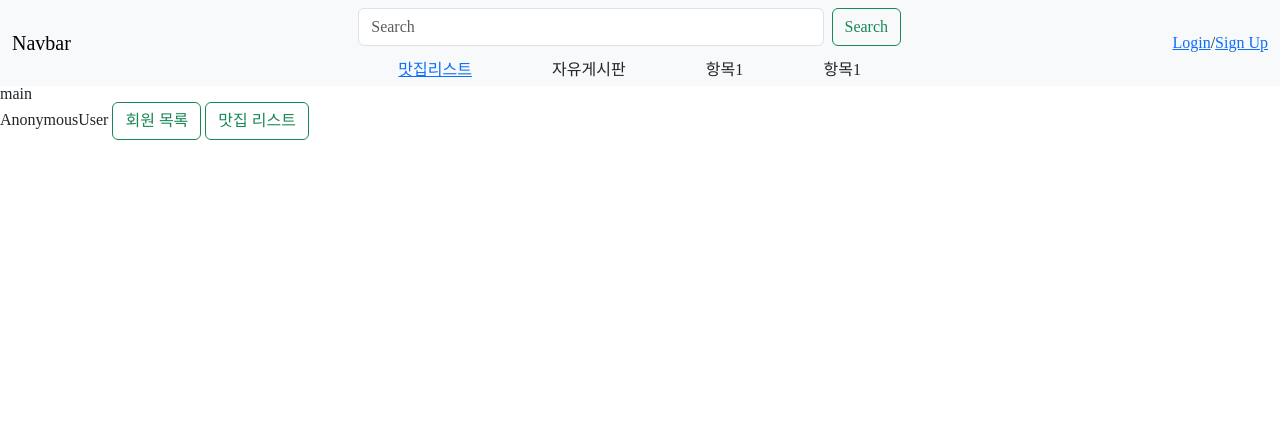
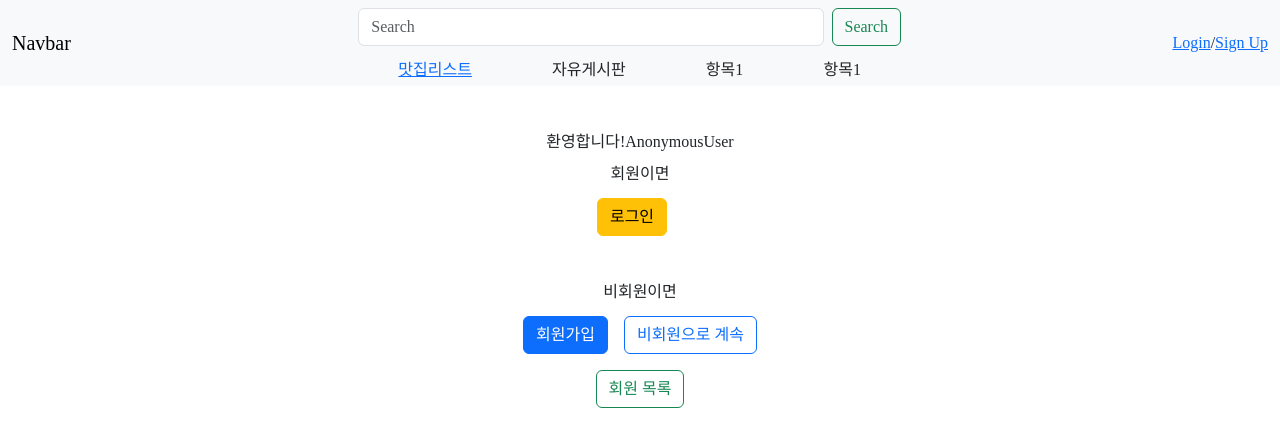
Before and after one commit to rhoeunbin/adultonly, a Django app: page /accounts/ in a window 1280 px wide. Shown: the top 447 px of the page. Run offline with Django 3.2, Linux system fonts and the light colour scheme; parts of the project's set-up code (start-up, migrations or seed data) failed here and were passed over; some libraries are stand-ins or nearby versions.

Commit message:
feature/accounts:complete

```diff
--- a/accounts/templates/accounts/main.html
+++ b/accounts/templates/accounts/main.html
@@ -2,9 +2,29 @@
 {% load django_bootstrap5 %}
 {% load static %}
 {% block content %}
-  <h1>main</h1>
+  <div class="row text-center mt-5">
+    <h1>환영합니다!{{ user }}</h1>
+    {% if user.is_authenticated %}
+      <div>
+        <p class="mt-5">로그아웃?</p>
+        <a class="btn btn-danger me-3" href="">로그아웃</a>
+      </div>
+    {% else %}
+      <div>
+        <p class="my-3">회원이면</p>
+        <a class="btn btn-warning me-3" href="{%  url 'accounts:login' %}">로그인</a>
+      </div>
+      <div>
+        <p class="mt-5">비회원이면</p>
+        <div class="form d-flex justify-content-center my-3">
+          <a class="btn btn-primary me-3" href="{%  url 'accounts:signup' %}">회원가입</a>
+          <a class="btn btn-outline-primary" href="{%  url 'articles:board' %}">비회원으로 계속</a>
+        </div>
+      </div>
+    {% endif %}
+      <p>
+        <a class="btn btn-outline-success" href="{% url 'accounts:index' %}">회원 목록</a>
+      </p>
+  </div>
 
-  {{ user }}
-  <a class="btn btn-outline-success" href="{% url 'accounts:index' %}">회원 목록</a>
-  <a class="btn btn-outline-success" href="{% url 'articles:board' %}">맛집 리스트</a>
-{% endblock content %}
+  {% endblock content %}
--- a/articles/templates/articles/detail.html
+++ b/articles/templates/articles/detail.html
@@ -9,7 +9,7 @@
 
 {% block content %}
   <!-- Naver Map -->
-  <script type="text/javascript" src="https://openapi.map.naver.com/openapi/v3/maps.js?ncpClientId=7t25gt1gch"></script>
+  <script type="text/javascript" src="https://openapi.map.naver.com/openapi/v3/maps.js?ncpClientId=8mgf46z68o"></script>
 
   <section class="container-lg">
     <!--게시글 디테일-->
```
